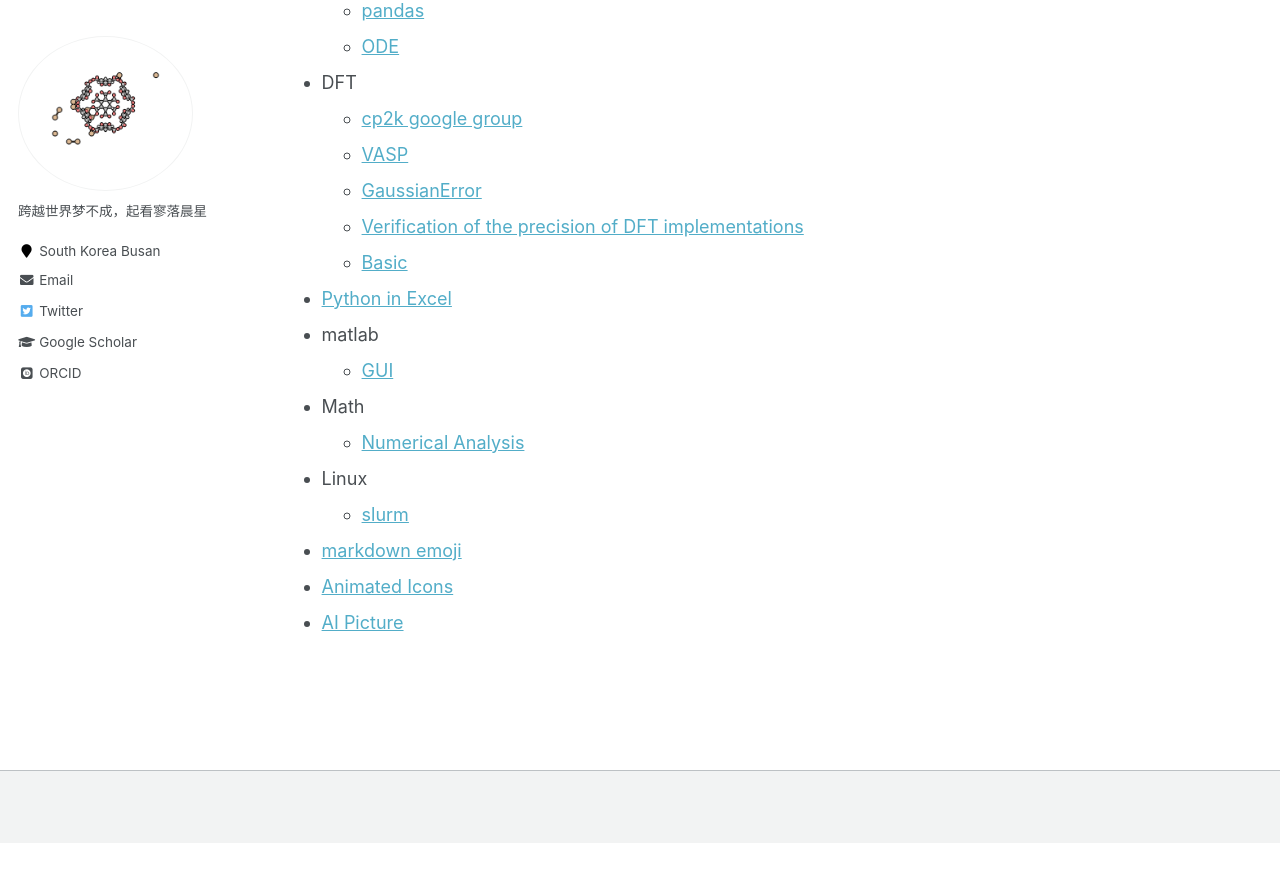
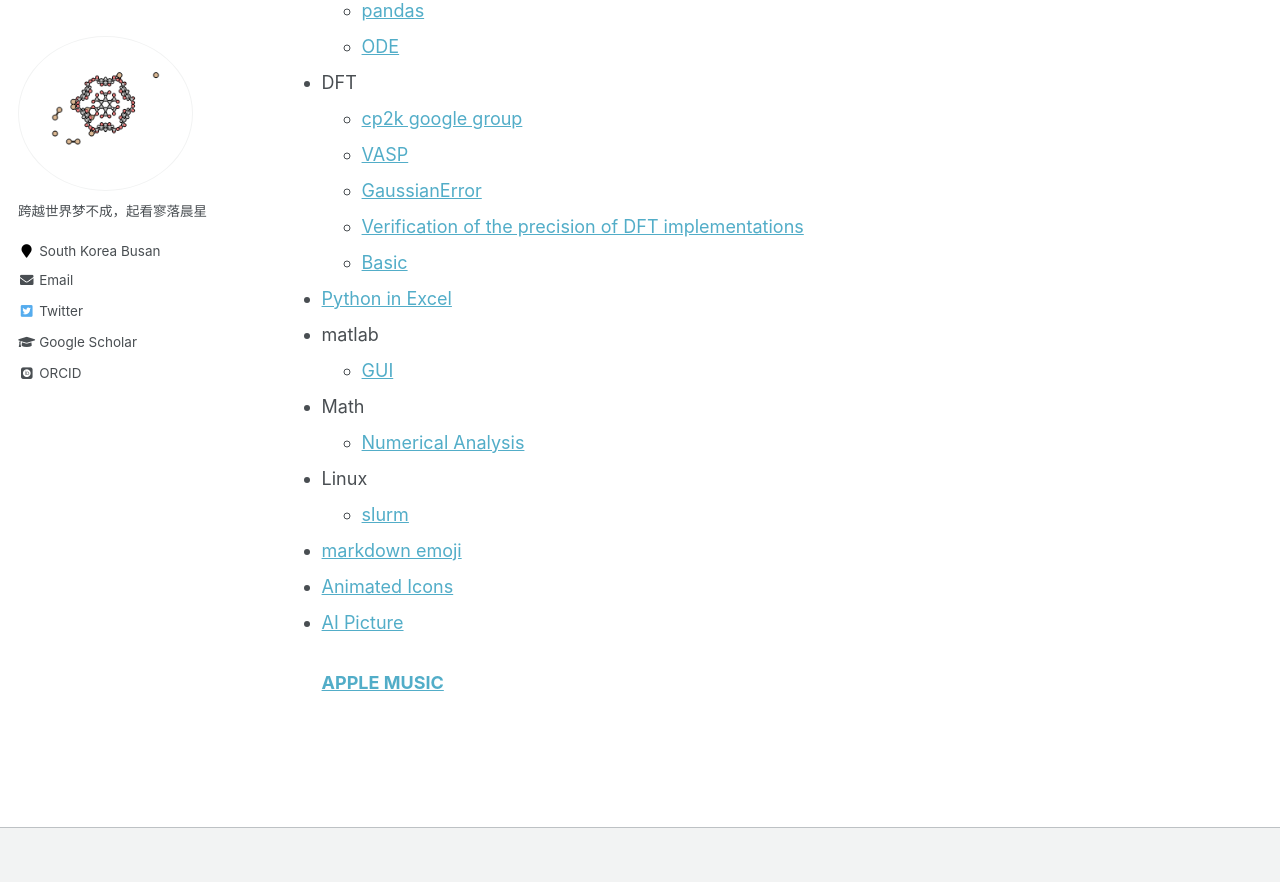
Before and after one commit to sxm13/ZGBshenxiaomoCV.github.io, a Jekyll site: the page built from _pages/markdown.md, in a window 1280 px wide and 900 px high, scrolled down 4096 px. Shown: the top 882 px of the window. Built offline with Jekyll 4.4.1, drawn with Linux system fonts in a browser that asks for light colours; some web fonts are replaced; before the commit the page ends 4939 px from its top, so only the background shows below that.

Commit message:
Update markdown.md

```diff
--- a/_pages/markdown.md
+++ b/_pages/markdown.md
@@ -133,3 +133,6 @@ redirect_from:
 * [markdown emoji](https://www.webfx.com/tools/emoji-cheat-sheet/)
 * [Animated Icons](https://www.flaticon.com/animated-icons)
 * [AI Picture](https://ideogram.ai/)
+
+
+  ### [APPLE MUSIC](https://music.apple.com/cn/library/songs)
```
